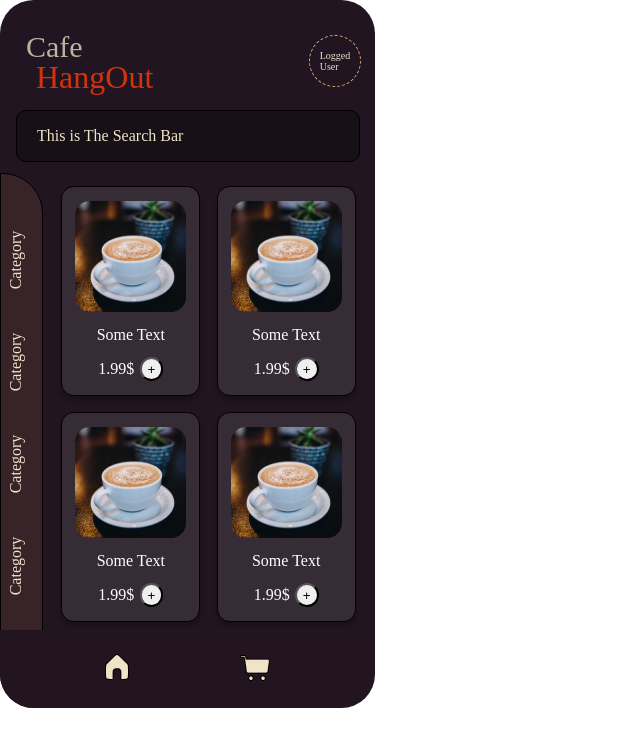
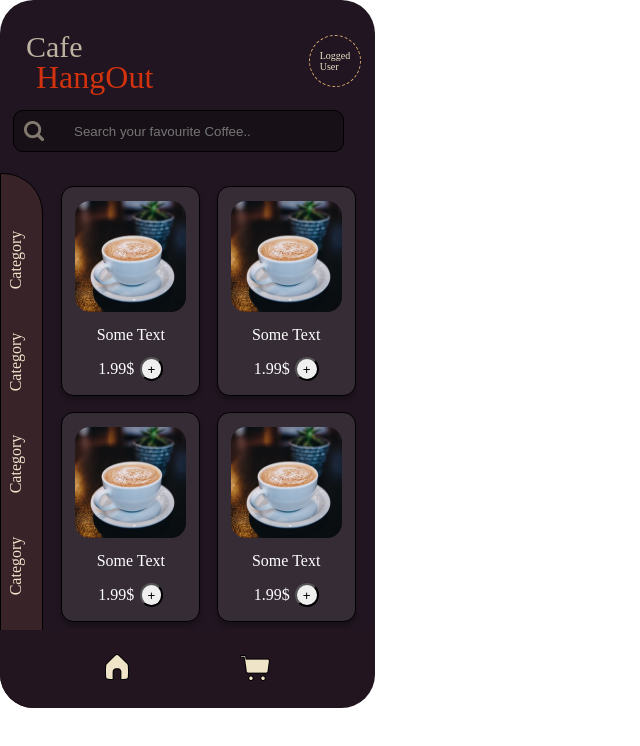
Before and after one commit to HangOutYL/HangOut, a React (Create React App) app: page / in a window 1280 px wide. Shown: the top 746 px of the page, without its empty margins (0-640 px from the left). Built offline with nearby package versions, Linux system fonts and the light colour scheme; a web font is replaced by a local one.

Commit message:
Search Bar Design

```diff
--- a/src/components/Home/Search.js
+++ b/src/components/Home/Search.js
@@ -1,7 +1,13 @@
 import React from "react";
+import SearchIcon from "../../views/SearchVector.png";
 
 const Search = () => {
-  return <div className="SearchBar">This is The Search Bar</div>;
+  return (
+    <div className="SearchBar">
+      <img src={SearchIcon} alt="SearchIcon" />
+      <input placeholder="Search your favourite Coffee.." />
+    </div>
+  );
 };
 
 export default Search;
--- a/src/components/Home/home.css
+++ b/src/components/Home/home.css
@@ -86,19 +86,30 @@
 
 .SearchBar {
   display: flex;
-  flex-direction: row;
   align-items: center;
-  padding: 10px 19px 10px 20px;
-
+  justify-content: space-between;
+  padding: 10px 10px 10px 10px;
   position: absolute;
-  width: 303px;
-  height: 30px;
-  left: 16px;
+  width: 309px;
+  height: 20px;
+  left: 13px;
   top: 110px;
-
   background: #171017;
   border-radius: 10px;
   border: 1px solid #000000;
+}
+
+.SearchBar input {
+  padding: 1px;
+  width: 256px;
+  background-color: transparent;
+  color: #efe3c8;
+  border-color: transparent;
+}
+
+.SearchBar input:focus {
+  border-color: transparent;
+  border-style: none;
 }
 
 /* Coffee Categories */
```
Also changed, not shown: src/views/SearchVector.png (added).
